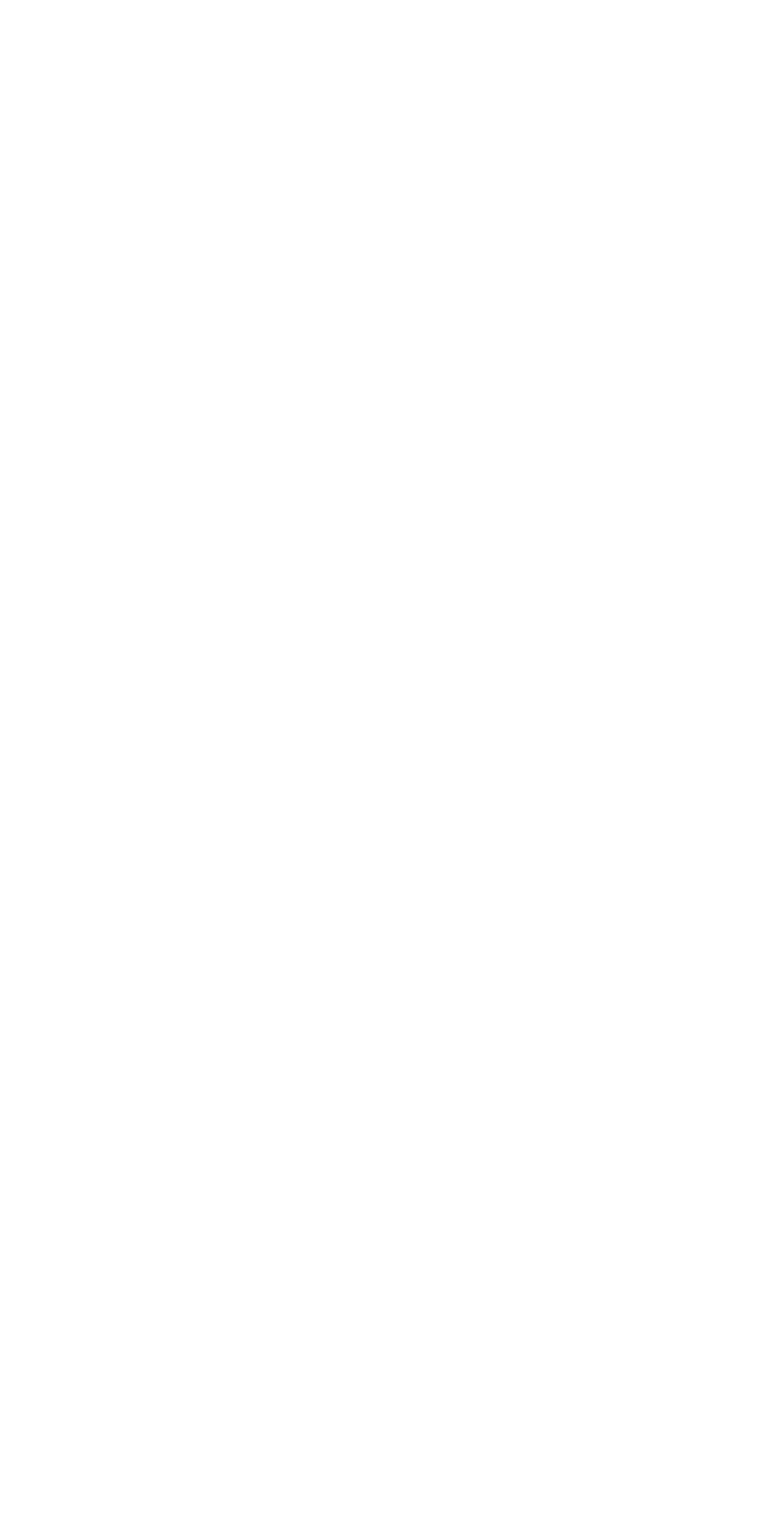
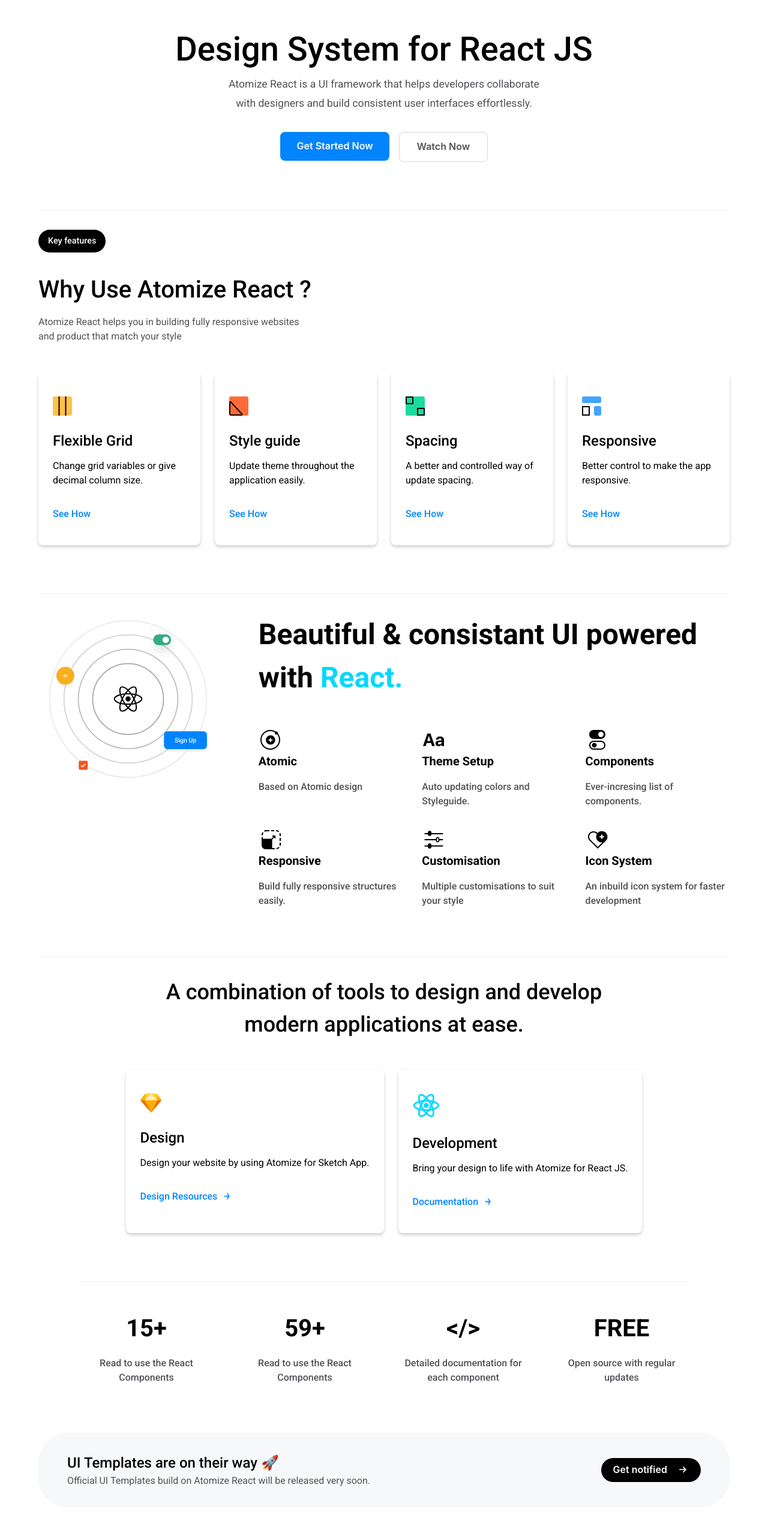
Before and after one commit to dharmikpuri/Best-Book-Buddies-Frontend-Assignment, a React (Vite) app: page / in a window 1280 px wide. Shown: the part 120-2686 px from the top of the page at 60% size. Before the commit the page ends 800 px from the top, so only its background shows below. Built offline with nearby package versions, Linux system fonts and the light colour scheme.

Commit message:
Small Fixes are done

```diff
--- a/src/Components/Beautiful UI/BeautifulUI.jsx
+++ b/src/Components/Beautiful UI/BeautifulUI.jsx
@@ -1,4 +1,4 @@
-import { Box, Image, SimpleGrid, Text } from '@chakra-ui/react'
+import { Box, Divider, Image, SimpleGrid, Text } from '@chakra-ui/react'
 import React from 'react'
 import DIV from "../../assets/div.svg"
 import Atomic from "../../assets/atomic.svg"
@@ -49,7 +49,13 @@
     },
   ]
   return (
-    <Box w={"90%"} m={"auto"} display={"flex"} justifyContent={"space-between"} gap={"5rem"}>
+    <Box w={"90%"} m={"auto"} mt={"5rem"}>
+      <Box mt={"2rem"} mb={"2rem"}>
+         <Divider  bg="gray.700" />
+         </Box>
+    <Box  display={"flex"} justifyContent={"space-between"} gap={"5rem"}>
+
+
       <Box display={{base:"none",md:"block"}}>
         <Image src={DIV} alt='img' />
       </Box>
@@ -74,6 +80,7 @@
 
 
     </Box>
+    </Box>
   )
 }
 
--- a/src/Components/Design System/DesignSystem.jsx
+++ b/src/Components/Design System/DesignSystem.jsx
@@ -1,9 +1,9 @@
-import { Box, Button, Text } from '@chakra-ui/react'
+import { Box, Button, Divider, Text } from '@chakra-ui/react'
 import React from 'react'
 import videoPlay from "../../assets/videoPlay.png"
 const DesignSystem = () => {
   return (
-    <Box w={"90%"} m={"auto"}>
+    <Box w={"90%"} m={"auto"} mt={"10rem"} mb={"3rem"}>
       <Text fontWeight={500} fontSize={{base:"2.8rem",md:"3.25rem",lg:"3.5rem"}} fontFamily={"Roboto"} textAlign={"center"} color={"#000000"} mb={{base:"0.5rem",md:"1rem",lg:"0rem"}}>Design System for React JS</Text>
 
       <Text fontWeight={400} fontSize={{base:"1rem",md:"1.25rem",lg:"1.1rem"}} fontFamily={"Roboto"} textAlign={"center"} lineHeight={"2rem"} color={"#505256"} w={{base:"90%",md:"80%",lg:"45%"}} m={"auto"}>Atomize React is a UI framework that helps developers collaborate with designers and build consistent user interfaces effortlessly.</Text>
--- a/src/Components/Facilities/Facilities.jsx
+++ b/src/Components/Facilities/Facilities.jsx
@@ -22,8 +22,8 @@
 
     ]
     return (
-        <Box w={"80%"} m={"auto"}>
-         <Box mt={"2rem"} mb={"1rem"}>
+        <Box w={"80%"} m={"auto"} mt={"5rem"}>
+         <Box mt={"2rem"} mb={"2rem"}>
          <Divider  bg="gray.700" />
          </Box>
 
--- a/src/Components/Key Features/KeyFeatures.jsx
+++ b/src/Components/Key Features/KeyFeatures.jsx
@@ -1,4 +1,4 @@
-import { Box, Grid, Image, SimpleGrid, Text } from '@chakra-ui/react'
+import { Box, Divider, Grid, Image, SimpleGrid, Text } from '@chakra-ui/react'
 import React from 'react'
 import FlexibleGrid from "../../assets/flexibleGrid.svg"
 import StyleGuide from "../../assets/styleGrid.svg"
@@ -33,7 +33,10 @@
     }
   ]
   return (
-    <Box w={"90%"} m={"auto"}>
+    <Box w={"90%"} m={"auto"} my={"5rem"}>
+      <Box mt={"2rem"} mb={"2rem"}>
+         <Divider  bg="gray.700" />
+         </Box>
       <Text fontWeight={500} fontSize={{ base: "1rem", md: "1.25rem", lg: "0.9rem" }} fontFamily={"Roboto"} color={"#FFF"} bg={"#000"} py={"0.5rem"} px={"1rem"} borderRadius={"3rem"} display="inline-block" mb={"2rem"}> Key features</Text>
 
       <Text fontWeight={500} fontSize={{ base: "2.2rem", md: "2rem", lg: "2.5rem" }} fontFamily={"Roboto"} color={"#000000"} mb={{ base: "0.5rem", md: "1rem", lg: "0.75rem" }} >Why Use Atomize React ?</Text>
--- a/src/Components/Tools Combination/ToolsCombination.jsx
+++ b/src/Components/Tools Combination/ToolsCombination.jsx
@@ -1,4 +1,4 @@
-import { Box, Icon, Image, SimpleGrid, Text } from '@chakra-ui/react'
+import { Box, Divider, Icon, Image, SimpleGrid, Text } from '@chakra-ui/react'
 import React from 'react'
 import diamond from "../../assets/diamond.svg"
 import react from "../../assets/image fill.svg"
@@ -21,13 +21,16 @@
     },
   ]
   return (
-    <Box w={"90%"} m={"auto"}>
-      <Text fontWeight={500} fontSize={{ base: "2.2rem", md: "2rem", lg: "2.25rem" }} fontFamily={"Roboto"} color={"#000000"} mb={{ base: "0.5rem", md: "1rem", lg: "0.75rem" }} textAlign={"center"} w={{md:"90%",lg:"70%"}} m={"auto"}>A combination of tools to design and develop modern applications at ease.</Text>
+    <Box w={"90%"} m={"auto"} mt={"5rem"}>
+      <Box mt={"2rem"} mb={"2rem"}>
+        <Divider bg="gray.700" />
+      </Box>
+      <Text fontWeight={500} fontSize={{ base: "2.2rem", md: "2rem", lg: "2.25rem" }} fontFamily={"Roboto"} color={"#000000"} mb={{ base: "0.5rem", md: "1rem", lg: "0.75rem" }} textAlign={"center"} w={{ md: "90%", lg: "70%" }} m={"auto"}>A combination of tools to design and develop modern applications at ease.</Text>
 
 
-      <SimpleGrid columns={{ base: "1", md: "2" }} gap={"1.5rem"} mt={"3rem"} justifyContent={"center"} display={{base:"block",md:"flex"}}>
+      <SimpleGrid columns={{ base: "1", md: "2" }} gap={"1.5rem"} mt={"3rem"} justifyContent={"center"} display={{ base: "block", md: "flex" }}>
         {data.map((el, index) => (
-          <Box key={index} py={"2.5rem"} px={"1.5rem"} boxShadow={"rgba(51, 51, 51, 0.24) 0px 3px 5px;"} borderRadius={"0.5rem"} mb={{base:"2rem",md:"0rem"}}>
+          <Box key={index} py={"2.5rem"} px={"1.5rem"} boxShadow={"rgba(51, 51, 51, 0.24) 0px 3px 5px;"} borderRadius={"0.5rem"} mb={{ base: "2rem", md: "0rem" }}>
             <Image src={el.image} alt={el.heading} mb={"1.5rem"} />
 
             <Text mb={"0.75rem"} fontWeight={500} fontSize={{ base: "1rem", md: "1rem", lg: "1.5rem" }} fontFamily={"Roboto"} color={"#000"}>{el.heading}</Text>
--- a/src/Components/UI Templates/UITemplates.jsx
+++ b/src/Components/UI Templates/UITemplates.jsx
@@ -3,7 +3,7 @@
 import SVG from "../../assets/SVG.png"
 const UITemplates = () => {
   return (
-    <Box w={{base:"100%",md:"90%",lg:"90%"}} m={"auto"}>
+    <Box w={{base:"100%",md:"90%",lg:"90%"}} m={"auto"} mt={"5rem"}>
 
       <Flex borderRadius={{base:"none",md:"3rem"}} py={"2rem"} px={"3rem"} bg={"rgba(247, 248, 249, 1)"} justifyContent={"space-between"} flexDir={{base:"column",md:"column",lg:"row"}}>
         {/* FLEX BOX 1  */}
--- a/src/Layouts/Footer/Footer.jsx
+++ b/src/Layouts/Footer/Footer.jsx
@@ -8,7 +8,7 @@
 
 const Footer = () => {
   return (
-    <Box w={"90%"} m={"auto"}>
+    <Box w={"90%"} m={"auto"} mt={"5rem"} mb={"2rem"}>
       <Box display={{base:"none",md:"flex",lg:"flex"}} justifyContent={"space-between"} >
         {/* BOX 1  */}
         <Box>
@@ -66,7 +66,7 @@
       </Box>
 
       {/* BOX FOR SOCIAL MEDIA  */}
-      <Box mt={"3rem"}>
+      <Box mt={"4rem"}>
         <Text mb={"0.5rem"} fontWeight={400} fontSize={"1rem"} fontFamily={"Roboto"} color={"rgba(0, 0, 0, 1)"} textAlign={"center"}>Designed & Developed by Dharmik Puri Goswami</Text>
 
         <Box display={"flex"} w={{base:"70%",md:"20%"}} m={"auto"} justifyContent={"space-evenly"} mt={"1rem"}>
--- a/src/Layouts/Navbar/Navbar.jsx
+++ b/src/Layouts/Navbar/Navbar.jsx
@@ -17,18 +17,9 @@
   const { isOpen, onToggle } = useDisclosure();
   const [isOpenn, setIsOpen] = React.useState(false);
 
-  // const toggleMenu = () => {
-  //      setIsOpen(!isOpenn);
-  // };
-
-  // const [activeLink, setActiveLink] = useState("home"); // "home" is the initial active link
-
-  // const handleLinkClick = (linkName) => {
-  //      setActiveLink(linkName);
-  // };
   return (
-    <Box as="nav" w="100%" position={"fixed"} transform={"translate(-50%,-50%)"} left={"50%"} top={{ base: "5%", md: "5%", lg: "6%" }} backgroundRepeat={"no-repeat"} borderRadius={"0.5rem"} zIndex={100} justifyContent={"space-between"}
-      px={"1.5rem"}  maxW={"1600px"} m={'auto'}   backdropFilter={"blur(15px)"}>
+    <Box as="nav" w="100%" position={"fixed"} transform={"translate(-50%,-50%)"} left={"50%"} top={{ base: "5%", md: "5%", lg: "4%" }} backgroundRepeat={"no-repeat"} borderRadius={"0.5rem"} zIndex={100} justifyContent={"space-between"}
+      px={"1.5rem"} maxW={"1600px"} m={'auto'} backdropFilter={"blur(15px)"}>
 
       <Flex fontFamily={"Outfit"} justifyContent={"space-between"} alignItems={"center"}
         px={4}>
@@ -48,10 +39,6 @@
           bg="transparent"
           _hover={{ bg: "transparent" }}
           _focus={{ outline: "none" }}
-          // size="xl" // Adjust the size as needed
-          // left="0.5rem" // Position from the right
-          // border={"2px dashed red"}
-          // ml={"12.5rem"}
           right={5}
           position={"absolute"}
         />
@@ -73,22 +60,11 @@
               // <a href={to} target={targett}>
               <Box key={i}>
                 <Text color={"rgba(80, 82, 86, 1)"} fontFamily={"Roboto"} fontSize={"1.1rem"} fontWeight={500} cursor={"pointer"} pos={"relative"}>
-                  {/* <Link activeClass="active" to={to} spy={true} smooth={true} duration={500} className="hoverEffect" offset={-100} >{name}
-                  </Link> */}
                   {name}
-                  {/* <Text justifyContent={"center"} display={"flex"} >
-                                             <Link>Dot</Link>
-                                        </Text> */}
-
                 </Text>
 
               </Box>
-              // </a>
-              // : <NavLink to={to} key={i}>
-              //      <Text >
-              //           {name}
-              //      </Text>
-              // </NavLink>
+
 
 
             );
@@ -126,19 +102,12 @@
       {/* Responsive Menu for Small Screens */}
       <Box justifyContent={"space-between"} display={"flex"}>
         <Flex
-          position={"absolute"} right={"4px"} top={"2rem"}
+          position={"absolute"} right={"4px"} top={"1rem"}
           flexDir="column"
-          // alignItems="center"
-          // justifyContent={"center"}
-          // display={isOpen ? "flex" : "none"}
           display={isOpen ? { base: "flex", md: "flex", lg: "none", xl: "none" } : "none"}
           mt={isOpen ? "24px" : "0"}
           pt={isOpen ? "24px" : "0"}
           pb={isOpen ? "30px" : "0"}
-          // width={"40%"}
-          // ml={"1000px"}
-          // right="45px"
-          // border={"5px solid red"}
           lineHeight={"3rem"}
           zIndex={101}
           border={"1px solid rgba(80, 82, 86, 1)"}
@@ -146,15 +115,14 @@
           // m={"auto"}
           h={"250px"}
           borderRadius={"12px"}
-          color={"#FFF"}
+          // color={"#84878b"}
+          bg={"#313234"}
           px={"1rem"}
         >
           {navBarLists.map(({ to, name, targett }, i) => {
             return (
               <Box key={i}>
-              <Text w="100%"  fontSize={{ base: "18px", md: "20px", lg: "20px", xl: "30px" }} color={"rgba(80, 82, 86, 1)"}>
-                {/* <Link activeClass="active" to={to} spy={true} smooth={true} duration={500} className="hoverEffect" offset={-100} >{name}
-                </Link> */}
+                <Text w="100%" fontSize={{ base: "18px", md: "20px", lg: "20px", xl: "30px" }} color={"#8e9298"}>
                   {name}
                 </Text>
               </Box>
--- a/src/Pages/Home.jsx
+++ b/src/Pages/Home.jsx
@@ -7,14 +7,14 @@
     return (
         <Box>
             <Navbar />
-            {/* <DesignSystem />
+            <DesignSystem />
             <KeyFeatures />
-            <BeautifulUI /> */}
+            <BeautifulUI />
             {/* <CodeDesign /> */}
-            {/* <ToolsCombination />
+            <ToolsCombination />
             <Facilities />
             <UITemplates />
-            <Footer /> */}
+            <Footer />
 
         </Box>
     )
```
Lines whose indentation alone changed are shown as unchanged.
